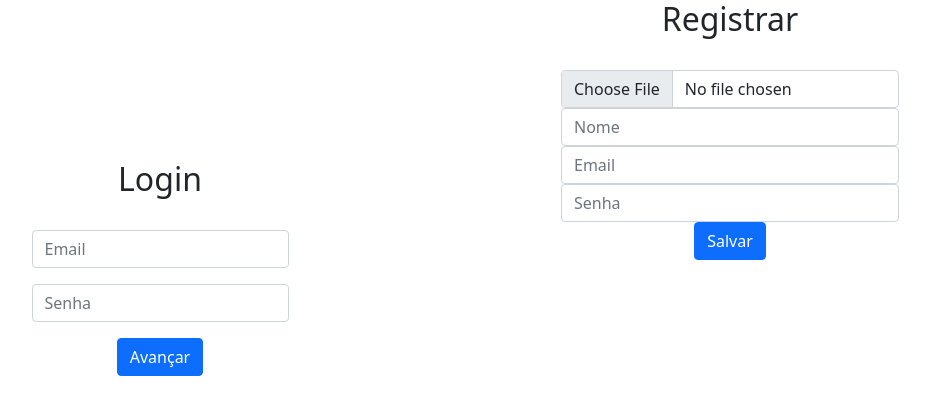
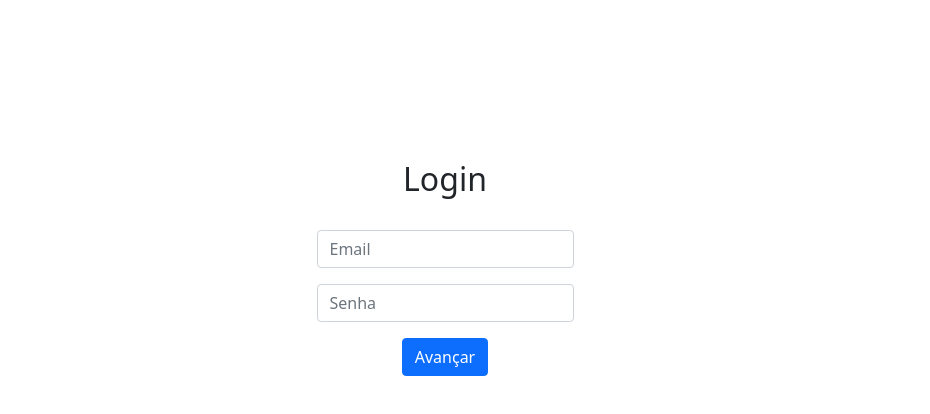
Before and after one commit to RodrigoDoprado/my-app-dashboard, a React (Create React App) app: page /login in a window 1280 px wide. Shown: the top 414 px of the page, without its empty margins (195-1125 px from the left). Built offline with nearby package versions, Linux system fonts and the light colour scheme.

Commit message:
page de login

```diff
--- a/src/pages/auth/login.tsx
+++ b/src/pages/auth/login.tsx
@@ -85,9 +85,9 @@ export default function Login() {
                             </div>
                         </div>
                     </div>
-                    <div className="col-sm">
+                    {/* <div className="col-sm">
                         <Register/>
-                    </div>
+                    </div> */}
                 </div>
             </div>
         </>
```
